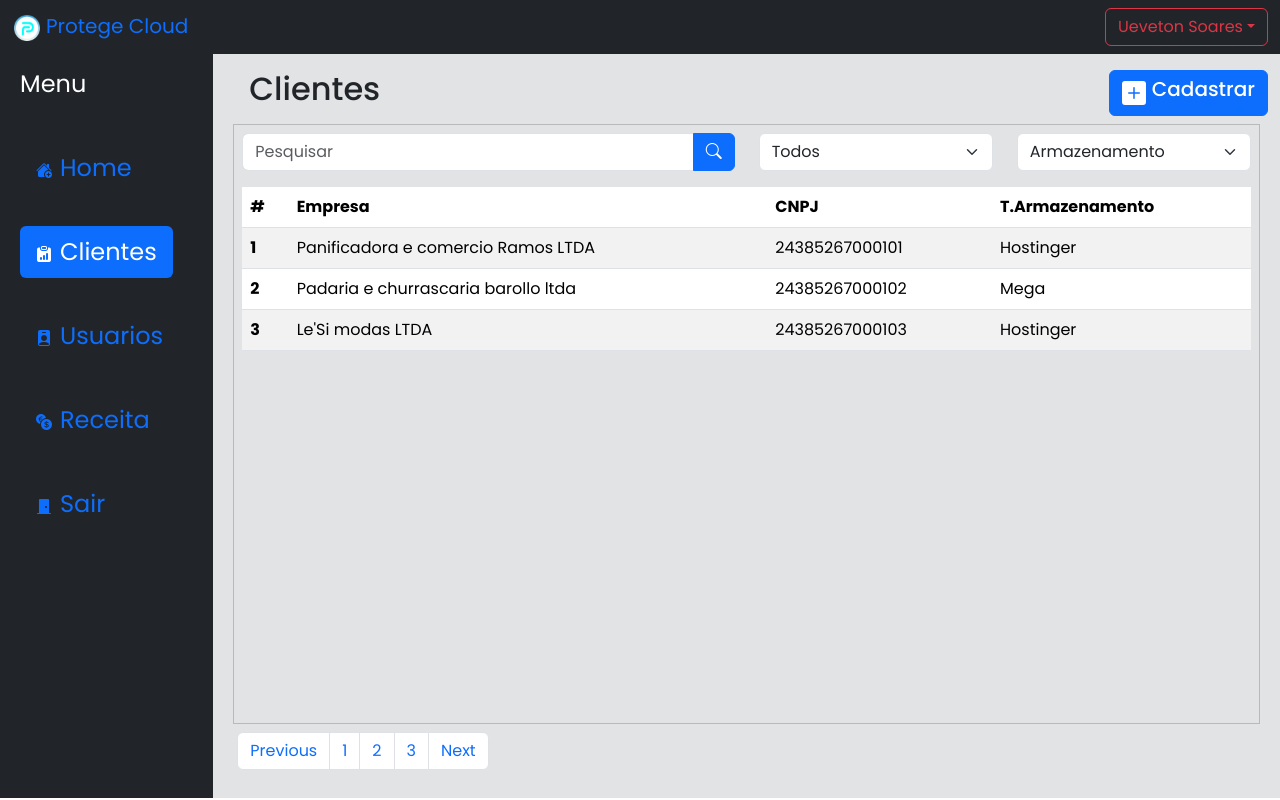
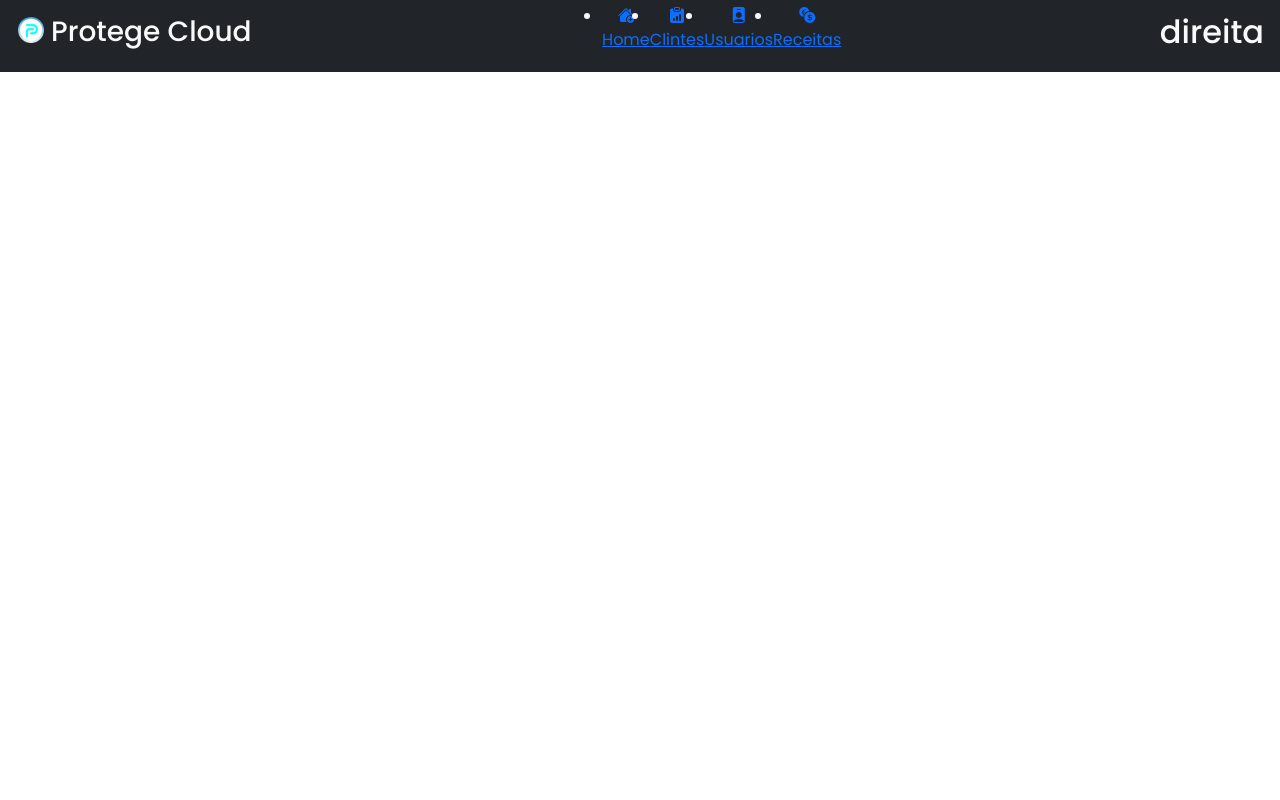
Before and after one commit to ueveton/protege, a React (Vite) app: page /clients in a window 1280 px wide. Built offline with nearby package versions, Linux system fonts and the light colour scheme.

Commit message:
criando um novo navbar/sidbar

```diff
--- a/src/Pages/clients/Clients.jsx
+++ b/src/Pages/clients/Clients.jsx
@@ -2,13 +2,14 @@ import React from 'react'
 import { NavBar } from '../../components/navBar/NavBar'
 import { Link } from 'react-router-dom'
 import './Clientes.css'
+import { SidBar } from '../../components/sidbar/SidBar'
 
 
 export const Clients = () => {
     return (
         <div>
-            <NavBar />
-            <div className='container-fluid'>
+            {/* <NavBar /> */}
+            {/* <div className='container-fluid'>
                 <div className='row flex-nowrap'>
                     <div className='bg-dark col-2 container'>
                         <div className='bg-dark p-2'>
@@ -52,10 +53,8 @@ export const Clients = () => {
                     <div className='col-10 bg-secondary-subtle'>
                         <div className='ms-4 d-flex justify-content-between pt-3'>
                             <h2>Clientes</h2>
-                            {/* <button className='btn btn-primary ms-4'>Atualizar</button> */}
                             <button type="button" className="btn btn-primary" data-bs-toggle="modal" data-bs-target="#staticBackdrop">
                                 <div className='button'>
-                                    {/* <i className="bi bi-plus-square-fill"></i> */}
                                     <svg xmlns="http://www.w3.org/2000/svg" width="24" height="24" fill="currentColor" className="bi bi-plus-square-fill" viewBox="0 0 16 16">
                                         <path d="M2 0a2 2 0 0 0-2 2v12a2 2 0 0 0 2 2h12a2 2 0 0 0 2-2V2a2 2 0 0 0-2-2zm6.5 4.5v3h3a.5.5 0 0 1 0 1h-3v3a.5.5 0 0 1-1 0v-3h-3a.5.5 0 0 1 0-1h3v-3a.5.5 0 0 1 1 0" />
                                     </svg>
@@ -63,7 +62,7 @@ export const Clients = () => {
                                 </div>
                             </button>
 
-                            {/* <!-- Modal --> */}
+
                             <div className="modal fade" id="staticBackdrop" data-bs-backdrop="static" data-bs-keyboard="false" aria-labelledby="staticBackdropLabel" aria-hidden="true">
                                 <div className="modal-dialog modal-lg">
                                     <div className="modal-content">
@@ -107,17 +106,17 @@ export const Clients = () => {
                                                             <input type="text" className="form-control" placeholder="Email" aria-label="Email" aria-describedby="email" />
                                                         </div>
                                                         <div className='mb-3 col'>
-                                                            <select className="form-select" aria-label="Default select example">
-                                                                <option selected>Situação</option>
-                                                                <option value="1">Ativo</option>
-                                                                <option value="2">Cancelado</option>
+                                                            <select className="form-select" name='situacao' id='situacao'>
+                                                                <option value="">Situação</option>
+                                                                <option value="A">Ativo</option>
+                                                                <option value="C">Cancelado</option>
                                                             </select>
                                                         </div>
                                                         <div className='mb-3 col'>
-                                                            <select className="form-select" aria-label="Default select example">
-                                                                <option selected>Tipo de Armazenamento</option>
-                                                                <option value="hostinger">Hostinger</option>
-                                                                <option value="mega">Mega</option>
+                                                            <select className="form-select" name='cloud' id='cloud'>
+                                                                <option value="">Tipo de Armazenamento</option>
+                                                                <option value="H">Hostinger</option>
+                                                                <option value="M">Mega</option>
                                                             </select>
                                                         </div>
                                                     </div>
@@ -146,15 +145,15 @@ export const Clients = () => {
                                 <div className='col-3 mb-3'>
                                     <select className="form-select">
                                         <option value="to">Todos</option>
-                                        <option value="act">Ativos</option>
-                                        <option value="cancel">Cancelados</option>
+                                        <option value="A">Ativos</option>
+                                        <option value="C">Cancelados</option>
                                     </select>
                                 </div>
                                 <div className='col-3 mb-3'>
                                     <select className="form-select">
                                         <option value="0">Armazenamento</option>
-                                        <option value="1">Hostinger</option>
-                                        <option value="2">Mega</option>
+                                        <option value="H">Hostinger</option>
+                                        <option value="M">Mega</option>
                                     </select>
                                 </div>
                             </div>
@@ -204,7 +203,8 @@ export const Clients = () => {
                         </div>
                     </div>
                 </div>
-            </div>
+            </div> */}
+            <SidBar />
         </div>
     )
 }
--- /dev/null
+++ b/src/components/sidbar/SidBar.css
@@ -0,0 +1,9 @@
+.navigathor {
+    text-align: center;
+    align-items: center;
+    justify-content: center;
+}
+
+.company h3 {
+    padding-left: 5px;
+}
--- /dev/null
+++ b/src/components/sidbar/SidBar.jsx
@@ -0,0 +1,49 @@
+import React from 'react'
+import Logo from '../../../public/ProtegeIcon.png'
+import './SidBar.css'
+
+export const SidBar = () => {
+    return (
+        <div className='container-fluid bg-dark'>
+            <div className='d-flex justify-content-between p-1 text-light navigathor'>
+                <div className='d-flex company'>
+                    <img className='logo' src={Logo} alt="logo" />
+                    <h3 className=''>Protege Cloud</h3>
+                </div>
+                <div className=''>
+                    <ul className='d-flex'>
+                        <li className=''>
+                            <a href="" className='d-flex flex-column'>
+                                <i className="bi bi-house-add-fill"></i>
+                                <span className=''>Home</span>
+                            </a>
+                        </li>
+                        <li className=''>
+                            <a href="" className='d-flex flex-column'>
+                                <i className="bi bi-clipboard-data-fill"></i>
+                                <span className=''>Clintes</span>
+                            </a>
+                        </li>
+                        <li className=''>
+                            <a href="" className='d-flex flex-column'>
+                                <i className="bi bi-person-badge-fill"></i>
+                                <span className=''>Usuarios</span>
+                            </a>
+                        </li>
+                        <li className=''>
+                            <a href="" className='d-flex flex-column'>
+                                <i className="bi bi-currency-exchange"></i>
+                                <span className=''>Receitas</span>
+                            </a>
+                        </li>
+
+                    </ul>
+                </div>
+                <div>
+                    <h2>direita</h2>
+                </div>
+
+            </div>
+        </div>
+    )
+}
```
